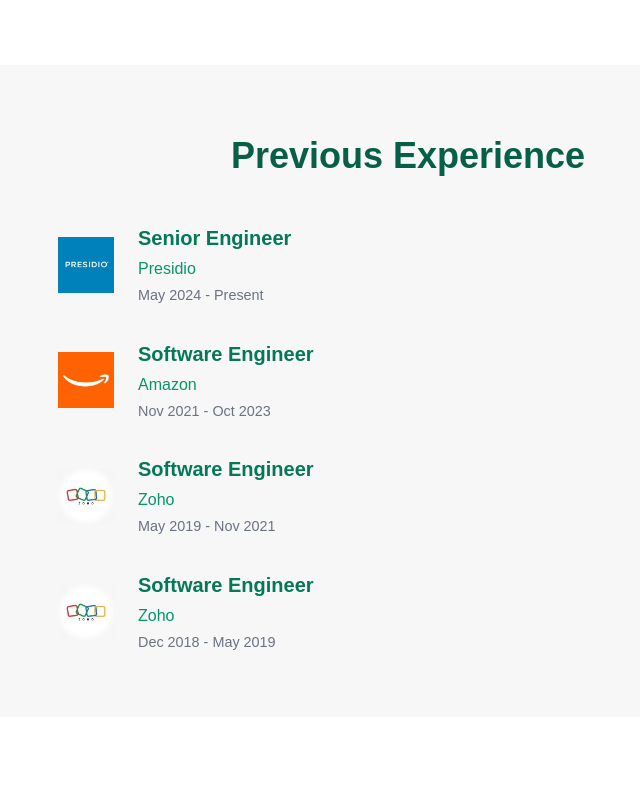
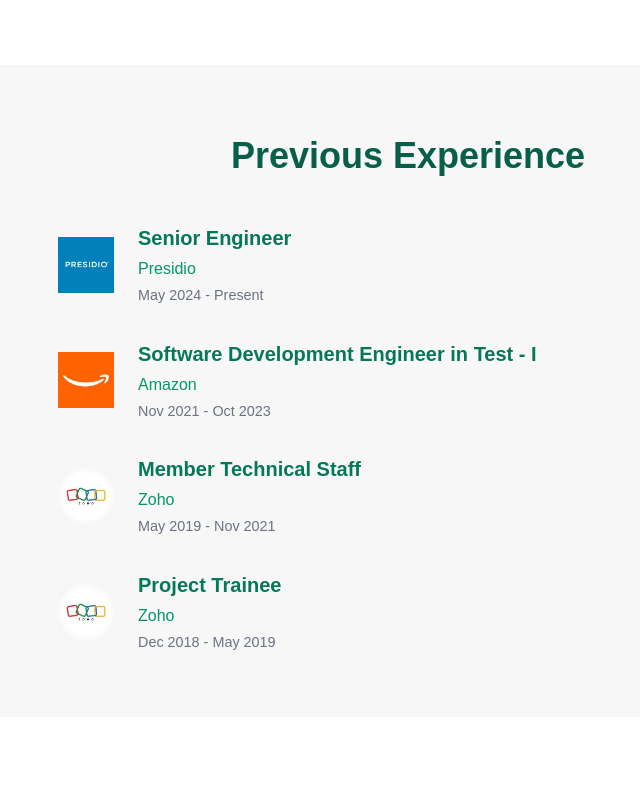
Before and after one commit to Niyaz2498/personal-site, a Next.js app: page / in a window 1280 px wide. Shown: the part 404-1195 px from the top of the page, without its empty margins (232-872 px from the left). Built offline with nearby package versions, Linux system fonts and the light colour scheme.

Commit message:
Add Experience

```diff
--- a/src/app/components/Experience.js
+++ b/src/app/components/Experience.js
@@ -10,19 +10,19 @@
   {
     logo: '/amazon_logo.jpeg',
     company: 'Amazon',
-    title: 'Software Engineer',
+    title: 'Software Development Engineer in Test - I',
     timeline: 'Nov 2021 - Oct 2023',
   },
   {
     logo: '/zoho_logo.jpeg',
     company: 'Zoho',
-    title: 'Software Engineer',
+    title: 'Member Technical Staff',
     timeline: 'May 2019 - Nov 2021',
   },
   {
     logo: '/zoho_logo.jpeg',
     company: 'Zoho',
-    title: 'Software Engineer',
+    title: 'Project Trainee',
     timeline: 'Dec 2018 - May 2019',
   },
 ];
```
